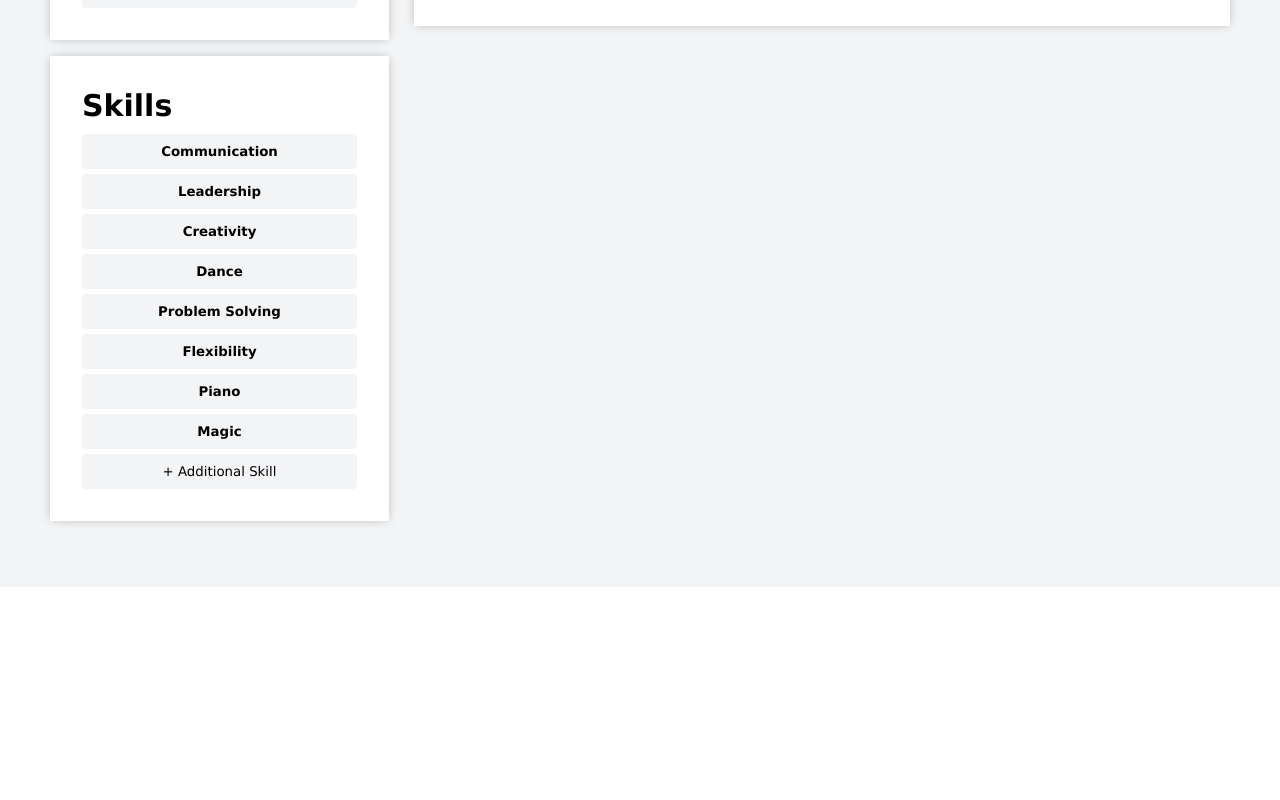
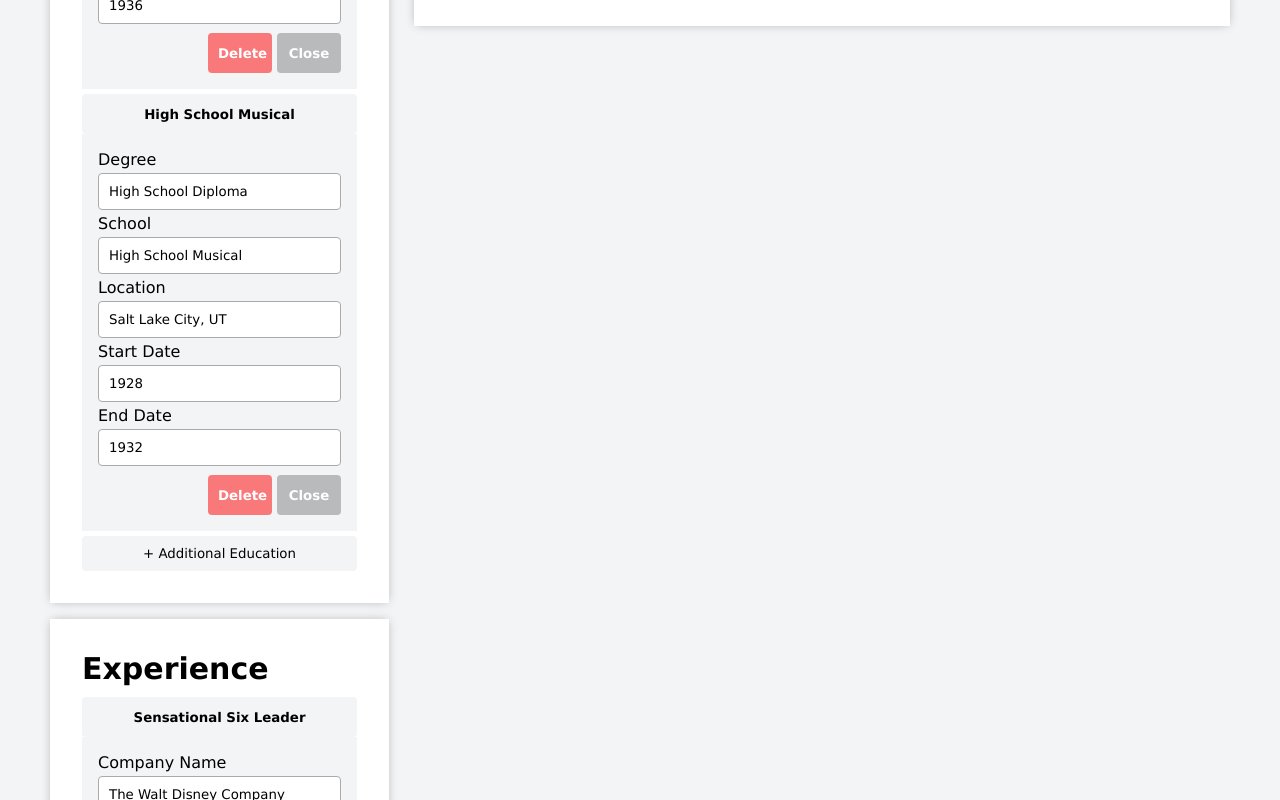
Before and after one commit to hawintha/cv-builder, a React (Vite) app: page / in a window 1280 px wide. Shown: the part 1080-1880 px from the top of the page. Before the commit the page ends 1667 px from the top, so only its background shows below. Built offline with nearby package versions, Linux system fonts and the light colour scheme.

Commit message:
Allow entries to be closed or deleted

```diff
--- a/src/App.css
+++ b/src/App.css
@@ -40,6 +40,35 @@ form button {
 
 .detail-item button {
   font-weight: 600;
+  height: 40px;
+}
+
+.formBtns {
+  display: flex;
+  justify-content: right;
+  gap: 5px;
+}
+
+.closeBtn,
+.deleteBtn {
+  width: 4rem;
+  color: white;
+}
+
+.closeBtn {
+  background-color: #7D7D7D7D;
+}
+
+.closeBtn:hover {
+  background-color: #7D7D7D;
+}
+
+.deleteBtn {
+  background-color: #FF000080;
+}
+
+.deleteBtn:hover {
+  background-color: #FF0000B0;
 }
 
 .previewContainer {
--- a/src/App.jsx
+++ b/src/App.jsx
@@ -13,34 +13,25 @@ export default function App() {
   const [eduDetails, setEduDetails] = useState(exampleData.eduDetails);
   const [expDetails, setExpDetails] = useState(exampleData.expDetails);
   const [skillDetails, setSkillDetails] = useState(exampleData.skillDetails);
+  const getDetails = (arrayName) => {
+    if (arrayName === "eduDetails") {
+      return { section: eduDetails, fx: setEduDetails };
+    } else if (arrayName === "expDetails") {
+      return { section: expDetails, fx: setExpDetails };
+    } else if (arrayName === "skillDetails") {
+      return { section: skillDetails, fx: setSkillDetails };
+    }
+  }
 
   function handleGenDetailsChange(e) {
     setGenDetails({ ...genDetails, [e.target.className]: e.target.value });
   }
 
-  function handleEduDetailsChange(e) {
-    let targetUUID = e.target.parentElement.parentElement.id;
-    setEduDetails(eduDetails.map((entry) => { //Update the entry array in details
-      if (entry.id === targetUUID) {
-        entry[e.target.className] = e.target.value; //Update matching entry using input value
-      }
-      return entry
-    }));
-  }
-
-  function handleExpDetailsChange(e) {
-    let targetUUID = e.target.parentElement.parentElement.id;
-    setExpDetails(expDetails.map((entry) => { //Update the entry array in details
-      if (entry.id === targetUUID) {
-        entry[e.target.className] = e.target.value; //Update matching entry using input value
-      }
-      return entry
-    }));
-  }
-
-  const handleSkillsChange = (e) => {
-    let targetUUID = e.target.parentElement.parentElement.id;
-    setSkillDetails(skillDetails.map((entry) => { //Update the entry array in details
+  function handleDetailsChange(e) {
+    let targetUUID = e.target.closest('section').id;
+    let arrayName = e.target.closest('fieldset').className;
+    let stateDetails = getDetails(arrayName);
+    stateDetails.fx(stateDetails.section.map((entry) => { //Update the entry array in details
       if (entry.id === targetUUID) {
         entry[e.target.className] = e.target.value; //Update matching entry using input value
       }
@@ -55,32 +46,40 @@ export default function App() {
   }
   const createEduForm = () => {
     createForm(eduDetails, setEduDetails, {
-      school: "Unspecified",
-      degree: "",
-      eduLocation: "",
+      school: "School",
+      degree: "Degree",
+      eduLocation: "City, State",
       eduStartDate: "",
       eduEndDate: "",
       id: uuidv4(),
-      isCollapsed: true
     })
   }
   const extraExpForm = () => {
     createForm(expDetails, setExpDetails, {
       title: "Unspecified",
-      company: "",
+      company: "Unspecified",
       responsibilities: "",
       expStartDate: "",
       expEndDate: "",
       id: uuidv4(),
-      isCollapsed: true
     })
   }
   const createSkillForm = () => {
     createForm(skillDetails, setSkillDetails, {
       skillName: "Unspecified",
       id: uuidv4(),
-      isCollapsed: true
     })
+  }
+
+  const deleteEntry = (e) => {
+    let arrayName = e.target.closest('fieldset').className;
+    let targetUUID = e.target.closest('section').id;
+    let stateDetails = getDetails(arrayName);
+    stateDetails.fx(stateDetails.section.filter((entry) => { //Update the entry array in details
+      if (entry.id !== targetUUID) {
+        return entry//Remove matching entry using input value
+      }
+    }));
   }
 
   return (
@@ -92,18 +91,21 @@ export default function App() {
         />
         <EducationInfo
           details={eduDetails}
-          onChange={handleEduDetailsChange}
+          onChange={handleDetailsChange}
           createForm={createEduForm}
+          onDelete={deleteEntry}
         />
         <ExperienceInfo
           details={expDetails}
-          onChange={handleExpDetailsChange}
+          onChange={handleDetailsChange}
           extraForm={extraExpForm}
+          onDelete={deleteEntry}
         />
         <SkillsInfo
           details={skillDetails}
-          onChange={handleSkillsChange}
+          onChange={handleDetailsChange}
           createForm={createSkillForm}
+          onDelete={deleteEntry}
         />
       </form>
       <Preview
--- a/src/components/EducationInfo.jsx
+++ b/src/components/EducationInfo.jsx
@@ -1,12 +1,13 @@
 import EducationItem from "./EducationItem";
-export default function EducationInfo({ details, onChange, createForm }) {
+export default function EducationInfo({ details, onChange, createForm, onDelete }) {
     return (<>
-        <fieldset className="eduInfo" >
+        <fieldset className="eduDetails" >
             <h2>Education</h2>
             {details.map((entry) => //Make button & fields for each education entry
                 <EducationItem
                     entry={entry}
                     onChange={onChange}
+                    onDelete={onDelete}
                     key={entry.id}
                 />
             )}
--- a/src/components/EducationItem.jsx
+++ b/src/components/EducationItem.jsx
@@ -1,11 +1,11 @@
 import { useState } from 'react'
 import InputGroup from "./InputGroup";
-export default function EducationItem({ entry, onChange }) {
-    const [editItem, setEdit] = useState(false);
+export default function EducationItem({ entry, onChange, onDelete }) {
+    const [isEditing, setEdit] = useState(true);
     return (<>
         <div className="detail-item">
-            <button type="button" onClick={() => setEdit(!editItem)}>{entry.school}</button>
-            {editItem && ( //Current editing entry will have visible fields
+            <button type="button" onClick={() => setEdit(!isEditing)}>{entry.school}</button>
+            {isEditing && ( //Current editing entry will have visible fields
                 <section id={entry.id}>
                     <InputGroup
                         type="text"
@@ -47,6 +47,10 @@ export default function EducationItem({ entry, onChange }) {
                         value={entry.eduEndDate}
                         onChange={onChange}
                     />
+                    <div className='formBtns'>
+                        <button type="button" className='deleteBtn' onClick={(e) => onDelete(e)}>Delete</button>
+                        <button type="button" className='closeBtn' onClick={() => setEdit(!isEditing)}>Close</button>
+                    </div>
                 </section>
             )}
         </div>
--- a/src/components/ExperienceInfo.jsx
+++ b/src/components/ExperienceInfo.jsx
@@ -1,12 +1,13 @@
 import ExperienceItem from "./ExperienceItem";
-export default function ExperienceInfo({ details, onChange, extraForm }) {
+export default function ExperienceInfo({ details, onChange, extraForm, onDelete }) {
     return (<>
-        <fieldset className="expInfo" >
+        <fieldset className="expDetails" >
             <h2>Experience</h2>
             {details.map((entry) => //Make button & fields for each experience entry
                 <ExperienceItem
                     entry={entry}
                     onChange={onChange}
+                    onDelete={onDelete}
                     key={entry.id}
                 />
             )}
--- a/src/components/ExperienceItem.jsx
+++ b/src/components/ExperienceItem.jsx
@@ -1,7 +1,7 @@
 import { useState } from 'react'
 import InputGroup from "./InputGroup";
-export default function EducationItem({ entry, onChange }) {
-    const [isEditing, setEdit] = useState(false);
+export default function EducationItem({ entry, onChange, onDelete }) {
+    const [isEditing, setEdit] = useState(true);
     return (<>
         <div className="detail-item" key={entry.id}>
             <button type="button" onClick={() => setEdit(!isEditing)}>{entry.title}</button>
@@ -47,6 +47,10 @@ export default function EducationItem({ entry, onChange }) {
                         value={entry.expEndDate}
                         onChange={onChange}
                     />
+                    <div className='formBtns'>
+                        <button type="button" className='deleteBtn' onClick={(e) => onDelete(e)}>Delete</button>
+                        <button type="button" className='closeBtn' onClick={() => setEdit(!isEditing)}>Close</button>
+                    </div>
                 </section>
             )}
         </div>
--- a/src/components/GeneralInfo.jsx
+++ b/src/components/GeneralInfo.jsx
@@ -1,7 +1,7 @@
 import InputGroup from "./InputGroup";
 export default function GeneralInfo({ details, onChange }) {
     return (
-        <fieldset className="genInfo">
+        <fieldset className="genDetails">
             <h2>General Information</h2>
             <InputGroup
                 type="text"
--- a/src/components/InputGroup.jsx
+++ b/src/components/InputGroup.jsx
@@ -11,7 +11,7 @@ export default function InputGroup({ type, className, label, placeholder, value,
                     onChange={onChange}
                 />
             ) : (
-                <textarea rows="5" placeholder={placeholder} value={value} onChange={onChange}></textarea>
+                <textarea className={className} rows="5" placeholder={placeholder} value={value} onChange={onChange}></textarea>
             )}
         </div>
     )
--- a/src/components/SkillsInfo.jsx
+++ b/src/components/SkillsInfo.jsx
@@ -1,12 +1,13 @@
 import SkillsItem from "./SkillsItem";
-export default function SkillsInfo({ details, onChange, createForm }) {
+export default function SkillsInfo({ details, onChange, createForm, onDelete }) {
     return (<>
-        <fieldset className="skillsInfo" >
+        <fieldset className="skillDetails" >
             <h2>Skills</h2>
             {details.map((entry) => //Make button for each skill entry
                 <SkillsItem
                     entry={entry}
                     onChange={onChange}
+                    onDelete={onDelete}
                     key={entry.id}
                 />
             )}
--- a/src/components/SkillsItem.jsx
+++ b/src/components/SkillsItem.jsx
@@ -1,6 +1,6 @@
 import { useState } from 'react'
 import InputGroup from "./InputGroup";
-export default function SkillsItem({ entry, onChange }) {
+export default function SkillsItem({ entry, onChange, onDelete  }) {
     const [isEditing, setEdit] = useState(false);
     return (<>
         <div className="detail-item" key={entry.id}>
@@ -15,6 +15,10 @@ export default function SkillsItem({ entry, onChange }) {
                         value={entry.skillName}
                         onChange={onChange}
                     />
+                    <div className='formBtns'>
+                        <button type="button" className='deleteBtn' onClick={(e) => onDelete(e)}>Delete</button>
+                        <button type="button" className='closeBtn' onClick={() => setEdit(!isEditing)}>Close</button>
+                    </div>
                 </section>
             )}
         </div>
```
Also changed, not shown: src/example-data.jsx (+0 -10 lines).
